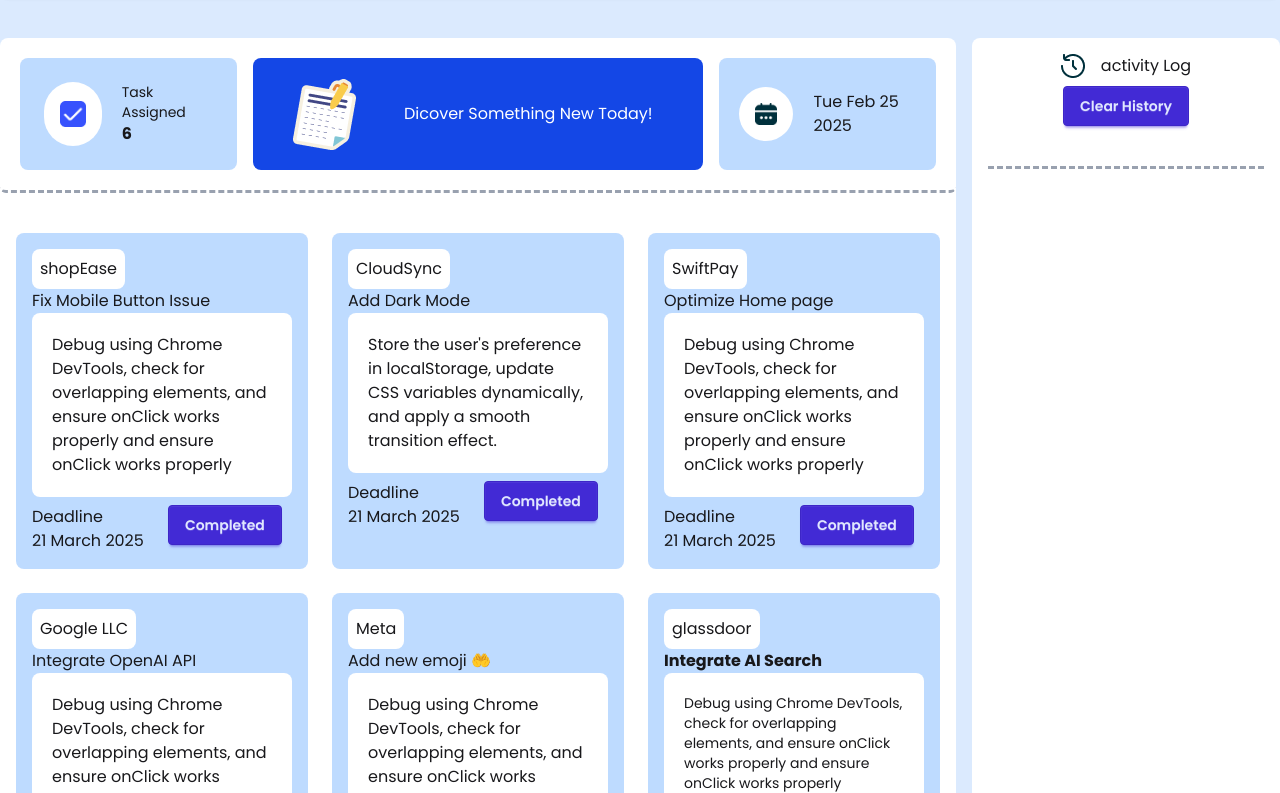
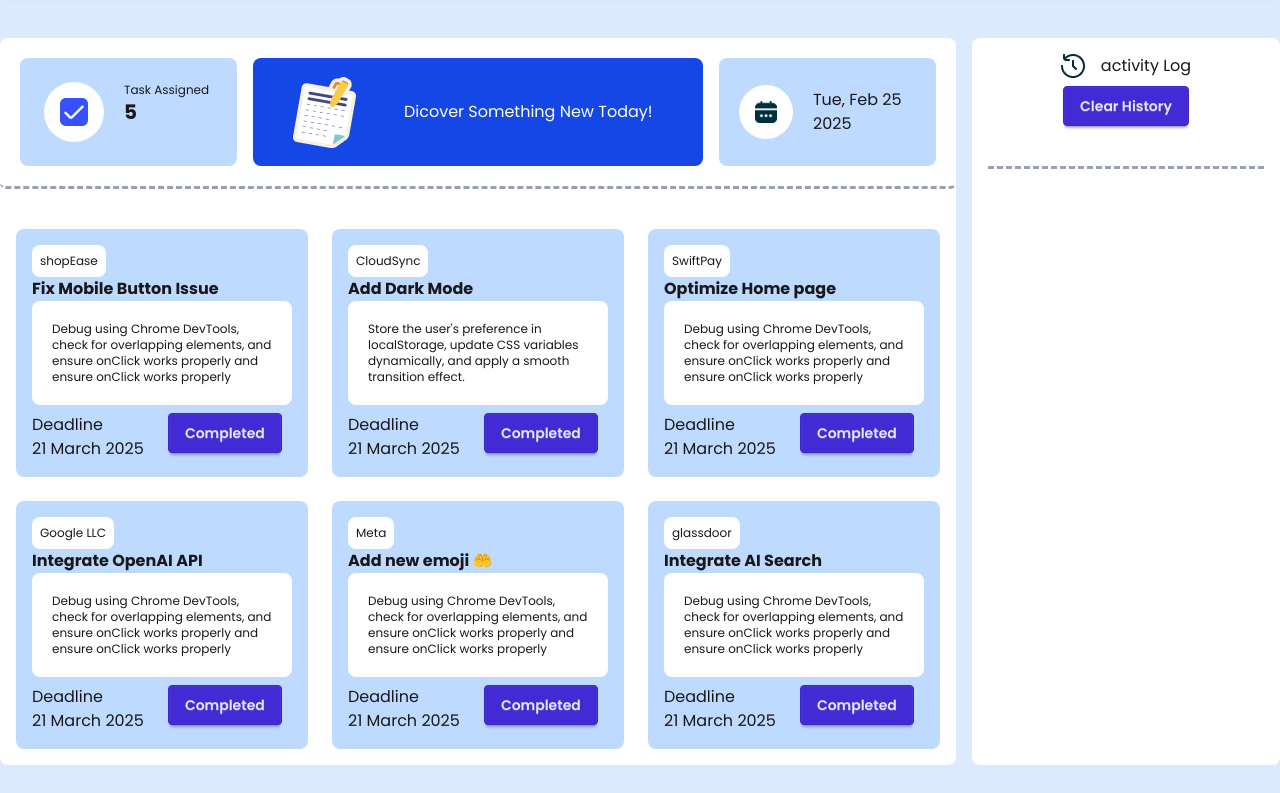
Before and after one commit to suraiya-965/A5-Dev-Board, a plain HTML site: page index.html in a window 1280 px wide. Shown: the part 126-919 px from the top of the page. Drawn offline with nearby package versions, Linux system fonts and the light colour scheme.

Commit message:
second commit

```diff
--- a/index.html
+++ b/index.html
@@ -31,7 +31,7 @@
   <div class="pl-4 pr-4 bg-blue-100 rounded-2xl">
    <button class="flex gap-3 p-2">
      <img src="assets/checkbox.png" alt="">
-    <h1 class="font-bold text-4xl">23</h1>
+    <h1 class="font-bold text-2xl">23</h1>
    </button>
   </div>
   <div class="pl-10 pr-10">
@@ -48,8 +48,8 @@
         <div class="flex gap-5 p-6 rounded-lg bg-blue-200 col-span-3 ">
             <button class="rounded-full bg-white p-4"><img src="assets/checkbox.png" alt=""></button>
             <div >
-                <h1 class="text-sm">Task Assigned</h1>
-                <h1 class="font-bold">6</h1>
+                <h1 class="text-xs">Task Assigned</h1>
+                <h1 class="font-bold text-xl">5</h1>
             </div>
         </div>
         <div class="bg-blue-700 flex gap-10 rounded-lg items-center p-3 col-span-6">
@@ -58,16 +58,16 @@
         </div>
         <div class="bg-blue-200 flex gap-5 p-5 rounded-lg col-span-3 items-center ">
             <button class="rounded-full bg-white p-4"><img src="assets/calender.png" alt=""></button>
-            <p class="">Tue Feb 25 2025</p>
+            <p class="">Tue, Feb 25 2025</p>
 
         </div>
     </div>
 <div class="mt-6 grid grid-cols-3 gap-6 p-4">
     <!-- card-1 -->
   <div class="bg-blue-200  p-4 rounded-lg">
-    <button class="bg-white p-2 rounded-lg">shopEase</button>
-    <p>Fix Mobile Button Issue </p>
-    <p class="p-5 bg-white rounded-lg">Debug using Chrome DevTools, check for overlapping elements, and ensure onClick works properly
+    <button class="bg-white p-2 rounded-lg text-xs">shopEase</button>
+    <p class=" font-bold">Fix Mobile Button Issue </p>
+    <p class="p-5 bg-white rounded-lg text-xs">Debug using Chrome DevTools, check for overlapping elements, and ensure onClick works properly
 and ensure onClick works properly</p>
 <div class="flex gap-6 mt-2">
     <h1>Deadline <br> 21 March 2025</h1>
@@ -78,9 +78,9 @@
   </div>
   <!-- card-2 -->
   <div class="bg-blue-200  p-4 rounded-lg">
-    <button class="bg-white p-2 rounded-lg">CloudSync</button>
-    <p>Add Dark Mode </p>
-    <p class="p-5 bg-white rounded-lg">Store the user's preference in localStorage, update CSS variables dynamically, and apply a smooth transition effect.</p>
+    <button class="bg-white p-2 rounded-lg text-xs">CloudSync</button>
+    <p class="font-bold">Add Dark Mode </p>
+    <p class="p-5 bg-white rounded-lg text-xs">Store the user's preference in localStorage, update CSS variables dynamically, and apply a smooth transition effect.</p>
 <div class="flex gap-6 mt-2">
     <h1>Deadline <br> 21 March 2025</h1>
     <button class="btn btn-primary">Completed</button>
@@ -90,9 +90,9 @@
   </div>
   <!-- card-3 -->
   <div class="bg-blue-200  p-4 rounded-lg">
-    <button class="bg-white p-2 rounded-lg">SwiftPay</button>
-    <p>Optimize  Home page  </p>
-    <p class="p-5 bg-white rounded-lg">Debug using Chrome DevTools, check for overlapping elements, and ensure onClick works properly
+    <button class="bg-white p-2 rounded-lg text-xs">SwiftPay</button>
+    <p class="font-bold">Optimize  Home page  </p>
+    <p class="p-5 bg-white rounded-lg text-xs">Debug using Chrome DevTools, check for overlapping elements, and ensure onClick works properly
 and ensure onClick works properly</p>
 <div class="flex gap-6 mt-2">
     <h1>Deadline <br> 21 March 2025</h1>
@@ -103,9 +103,9 @@
   </div>
   <!-- card-4 -->
   <div class="bg-blue-200  p-4 rounded-lg">
-    <button class="bg-white p-2 rounded-lg">Google LLC</button>
-    <p>Integrate OpenAI API </p>
-    <p class="p-5 bg-white rounded-lg">Debug using Chrome DevTools, check for overlapping elements, and ensure onClick works properly
+    <button class="bg-white p-2 rounded-lg text-xs">Google LLC</button>
+    <p class=" font-bold">Integrate OpenAI API </p>
+    <p class="p-5 bg-white rounded-lg text-xs">Debug using Chrome DevTools, check for overlapping elements, and ensure onClick works properly
 and ensure onClick works properly</p>
 <div class="flex gap-6 mt-2">
     <h1>Deadline <br> 21 March 2025</h1>
@@ -116,9 +116,9 @@
   </div>
   <!-- card-5 -->
   <div class="bg-blue-200  p-4 rounded-lg">
-    <button class="bg-white p-2 rounded-lg">Meta</button>
-    <p>Add new emoji 🤲 </p>
-    <p class="p-5 bg-white rounded-lg">Debug using Chrome DevTools, check for overlapping elements, and ensure onClick works properly
+    <button class="bg-white p-2 rounded-lg text-xs">Meta</button>
+    <p class=" font-bold">Add new emoji 🤲 </p>
+    <p class="p-5 bg-white rounded-lg text-xs">Debug using Chrome DevTools, check for overlapping elements, and ensure onClick works properly
 and ensure onClick works properly</p>
 <div class="flex gap-6 mt-2">
     <h1>Deadline <br> 21 March 2025</h1>
@@ -128,9 +128,9 @@
   </div>
   <!-- card-6 -->
   <div class="bg-blue-200  p-4 rounded-lg">
-    <button class="bg-white p-2 rounded-lg">glassdoor</button>
+    <button class="bg-white p-2 rounded-lg text-xs">glassdoor</button>
     <p class="font-bold"> Integrate AI Search </p>
-    <p class="p-5 bg-white rounded-lg font-normal text-sm">Debug using Chrome DevTools, check for overlapping elements, and ensure onClick works properly
+    <p class="p-5 bg-white rounded-lg font-normal text-xs">Debug using Chrome DevTools, check for overlapping elements, and ensure onClick works properly
 and ensure onClick works properly</p>
 <div class="flex gap-6 mt-2">
     <h1>Deadline <br> 21 March 2025</h1>
```
Also changed, not shown: blog.html (added, +114 -0 lines).
